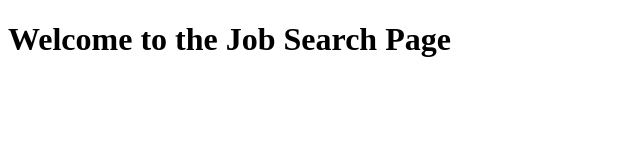
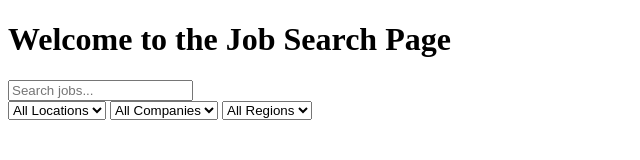
Before and after one commit to giarox/job-search-page, a plain HTML site: page index.html in a window 1280 px wide. Shown: the whole page, without its empty margins (0-640 px from the left). Drawn offline with Linux system fonts and the light colour scheme.

Commit message:
Add search bar and filter components to index.html

```diff
--- a/index.html
+++ b/index.html
@@ -5,12 +5,42 @@
     <meta http-equiv="X-UA-Compatible" content="IE=edge">
     <meta name="viewport" content="width=device-width, initial-scale=1.0">
     <title>Job Search Page</title>
-    <!-- Preload essential resources here -->
+    <!-- Preload essential resources -->
+    <link rel="preload" href="styles.css" as="style">
     <link rel="stylesheet" href="styles.css">
 </head>
 <body>
     <h1>Welcome to the Job Search Page</h1>
-    <!-- Search and filter components will go here -->
+
+    <!-- Search Bar -->
+    <input type="text" id="search-input" placeholder="Search jobs..." />
+
+    <!-- Filters -->
+    <div id="filters">
+        <select id="filter-luogo">
+            <option value="">All Locations</option>
+            <!-- Dynamic options will be added via JavaScript -->
+        </select>
+
+        <select id="filter-azienda">
+            <option value="">All Companies</option>
+            <!-- Dynamic options will be added via JavaScript -->
+        </select>
+
+        <select id="filter-regione">
+            <option value="">All Regions</option>
+            <!-- Dynamic options will be added via JavaScript -->
+        </select>
+    </div>
+
+    <!-- Job Listings -->
+    <div id="job-listings">
+        <!-- Job entries will be dynamically inserted here -->
+    </div>
+
+    <!-- Prefetch the CSV file -->
+    <link rel="prefetch" href="jobs.csv" as="fetch">
+
     <script src="script.js" defer></script>
 </body>
 </html>
```
